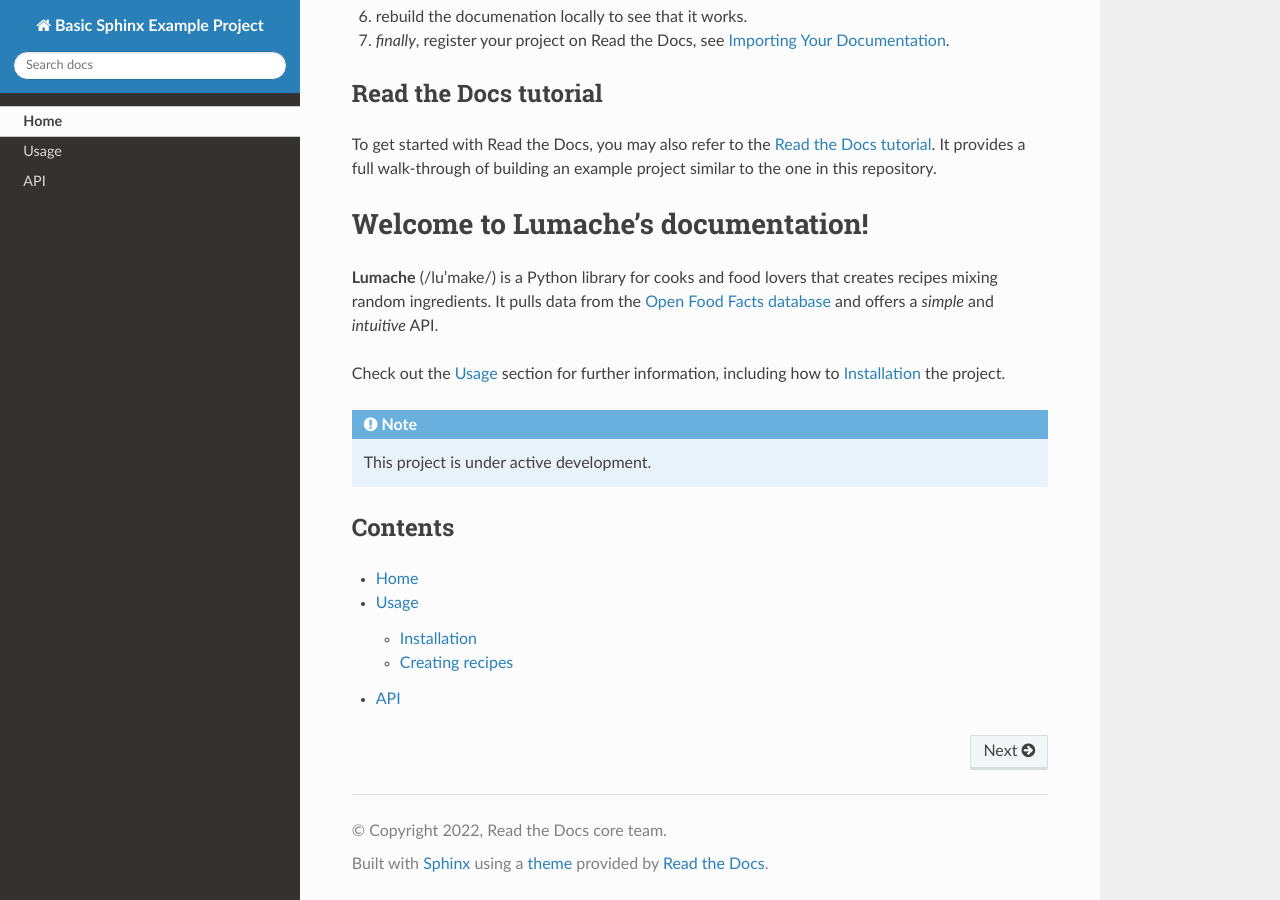
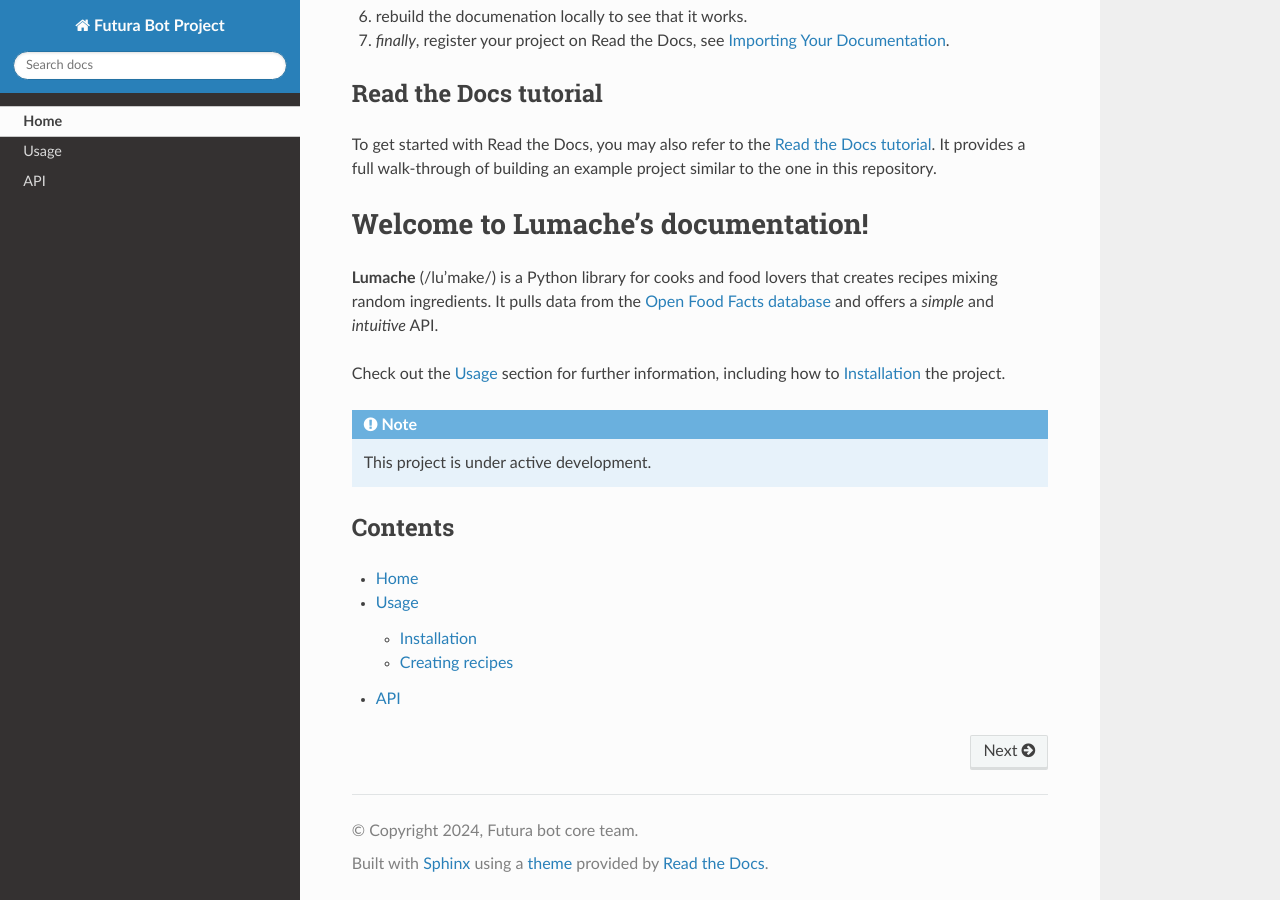
Before and after one commit to Jason-2013/Futura-Bot, a Sphinx documentation site: the page built from docs/index.rst, in a window 1280 px wide and 900 px high, scrolled down 2176 px. Built offline with Sphinx 7.4.7 and the Read the Docs theme 2.0.0, drawn with Linux system fonts in a browser that asks for light colours.

Commit message:
Update conf.py

```diff
--- a/docs/conf.py
+++ b/docs/conf.py
@@ -17,9 +17,9 @@
 
 # -- Project information -----------------------------------------------------
 
-project = "Basic Sphinx Example Project"
-copyright = "2022, Read the Docs core team"
-author = "Read the Docs core team"
+project = "Futura Bot Project"
+copyright = "2024, Futura bot core team"
+author = "Futura bot core team"
 
 
 # -- General configuration ---------------------------------------------------
```
